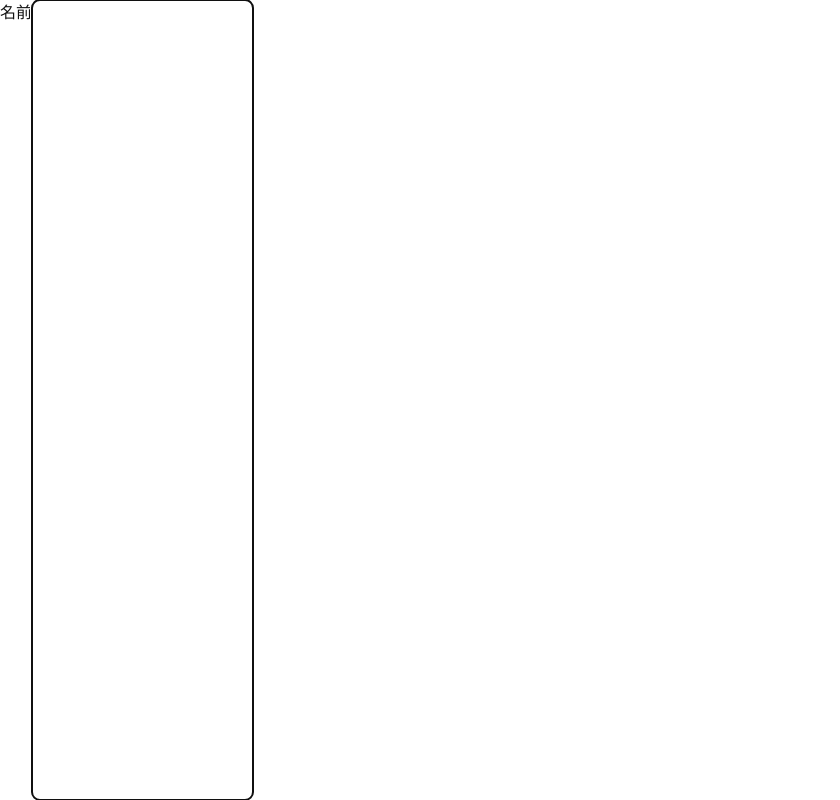
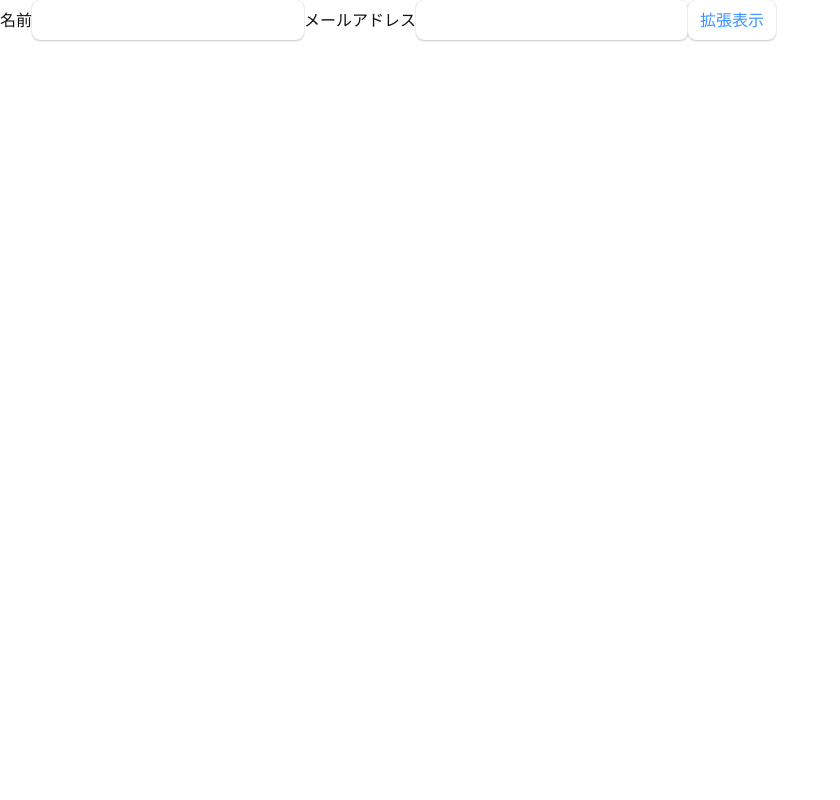
Before and after one commit to MofuMofu2/react-sandbox, a React (Create React App) app: page / in a window 1280 px wide. Shown: the whole page, without its empty margins (0-840 px from the left). Built offline with nearby package versions, Linux system fonts and the light colour scheme.

Commit message:
feature: #67 移動できてなくないか

```diff
--- /dev/null
+++ b/src/component/Hooks/useRef/HookCallbackRef.tsx
@@ -0,0 +1,36 @@
+import React, { useEffect, useRef, useState } from "react";
+
+export default function HookCallbackRef() {
+  const [show, setShow] = useState(false);
+  const address = useRef<null | HTMLInputElement>(null);
+
+  const handleClick = () => {
+    setShow(!show);
+  };
+
+  useEffect(() => {
+    if (address.current != null) {
+      address.current.focus();
+    }
+  }, [show]);
+
+  return (
+    <>
+      <div>
+        <label htmlFor="name">名前</label>
+        <input id="name" type="text" />
+      </div>
+      <div>
+        <label htmlFor="email">メールアドレス</label>
+        <input id="email" type="text" />
+        <button onClick={handleClick}>拡張表示</button>
+      </div>
+      {show && (
+        <div>
+          <label htmlFor="address">住所</label>
+          <input id="address" type="text" />
+        </div>
+      )}
+    </>
+  );
+}
--- a/src/index.tsx
+++ b/src/index.tsx
@@ -2,7 +2,7 @@ import React from "react";
 import ReactDOM from "react-dom/client";
 import "./index.css";
 import reportWebVitals from "./reportWebVitals";
-import HookRefForward from "./component/Hooks/useRef/HookRefForward";
+import HookCallbackRef from "./component/Hooks/useRef/HookCallbackRef";
 
 const root = ReactDOM.createRoot(
   document.getElementById("root") as HTMLElement
@@ -10,7 +10,7 @@ const root = ReactDOM.createRoot(
 
 root.render(
   <>
-    <HookRefForward />
+    <HookCallbackRef />
   </>
 );
 
```
